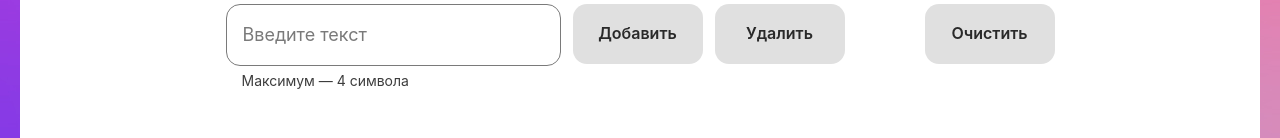
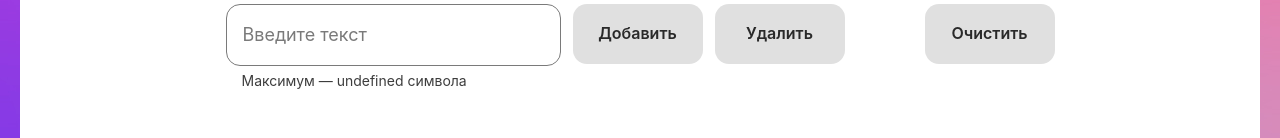
Before and after one commit to AlexeyNewDeveloper/algososh, a React (Create React App) app: page /queue in a window 1280 px wide. Shown: the part 275-413 px from the top of the page. Built offline with nearby package versions, Linux system fonts and the light colour scheme.

Commit message:
вынес в константу магические значения

```diff
--- a/src/components/queue-page/queue-page.tsx
+++ b/src/components/queue-page/queue-page.tsx
@@ -9,9 +9,10 @@ import { nanoid } from "nanoid";
 import { IItemObject } from "../../types/types";
 import { isPressedButton } from "../../utils/utils";
 import { getCircleStateBasedOn } from "../../utils/utils";
-import { Queue } from "./queue";
+import { Queue } from "./utils";
 import { delay } from "../../utils/utils";
 import { SHORT_DELAY_IN_MS } from "../../constants/delays";
+import { MAX_LENGTH } from "./utils";
 
 const queue = new Queue<IItemObject>(7);
 
@@ -134,7 +135,7 @@ export const QueuePage: React.FC = () => {
               handleChange(e);
             }}
             isLimitText={true}
-            maxLength={4}
+            maxLength={MAX_LENGTH}
             extraClass="mr-6"
             value={values.text ? values.text : ""}
           />
--- a/src/components/queue-page/queue.ts
+++ b/src/components/queue-page/utils.ts
@@ -1,3 +1,5 @@
+const MAX_LENGTH: number = 4;
+
 interface IQueue<T> {
   enqueue: (item: T) => void;
   dequeue: () => void;
--- a/src/components/stack-page/stack-page.tsx
+++ b/src/components/stack-page/stack-page.tsx
@@ -9,9 +9,10 @@ import { useForm } from "../../hooks/useForm";
 import { IItemObject } from "../../types/types";
 import { isPressedButton } from "../../utils/utils";
 import { getCircleStateBasedOn } from "../../utils/utils";
-import { Stack } from "./stack";
+import { Stack } from "./utils";
 import { delay } from "../../utils/utils";
 import { SHORT_DELAY_IN_MS } from "../../constants/delays";
+import { MAX_LENGTH } from "./utils";
 
 const stack = new Stack<IItemObject>();
 
@@ -33,23 +34,6 @@ export const StackPage: React.FC = () => {
   }>({
     text: null,
   });
-
-  // const delay = (
-  //   arr: Array<IItemObject>,
-  //   buttonName: string,
-  //   delay: number = 500
-  // ) =>
-  //   new Promise((res) =>
-  //     setTimeout(() => {
-  //       let lastElement = arr[arr.length - 1];
-  //       lastElement.changing = !lastElement.changing;
-
-  //       setArrayText({ displayedTextArray: arr });
-  //       setClickButton({ ...clickButton, [buttonName]: false });
-
-  //       res(true);
-  //     }, delay)
-  //   );
 
   async function addValueButton() {
     setValues({ text: null });
@@ -127,7 +111,7 @@ export const StackPage: React.FC = () => {
               handleChange(e);
             }}
             isLimitText={true}
-            maxLength={4}
+            maxLength={MAX_LENGTH}
             extraClass="mr-6"
             value={values.text ? values.text : ""}
           />
--- a/src/components/stack-page/stack.ts
+++ b/src/components/stack-page/utils.ts
@@ -1,3 +1,5 @@
+export const MAX_LENGTH = 4;
+
 interface IStack<T> {
   push: (item: T) => void;
   pop: () => void;
--- a/src/components/string/string.tsx
+++ b/src/components/string/string.tsx
@@ -11,6 +11,7 @@ import { IItemObject } from "../../types/types";
 import { getCircleStateBasedOn } from "../../utils/utils";
 import { delay } from "../../utils/utils";
 import { DELAY_IN_MS } from "../../constants/delays";
+import { MAX_LENGTH } from "./utils";
 
 export const StringComponent: React.FC = () => {
   const [clickButton, setClickButton] = React.useState<boolean>(false);
@@ -129,7 +130,7 @@ export const StringComponent: React.FC = () => {
               handleChange(e);
             }}
             isLimitText={true}
-            maxLength={11}
+            maxLength={MAX_LENGTH}
             extraClass="mr-12"
             value={values.text ? values.text : ""}
           />
--- /dev/null
+++ b/src/components/string/utils.ts
@@ -0,0 +1 @@
+export const MAX_LENGTH: number = 11;
```
